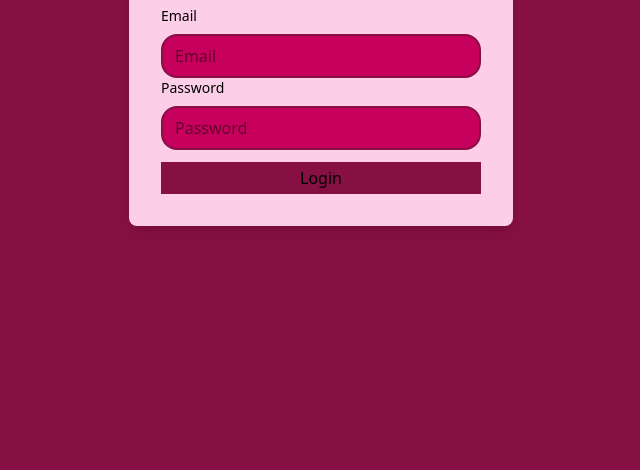
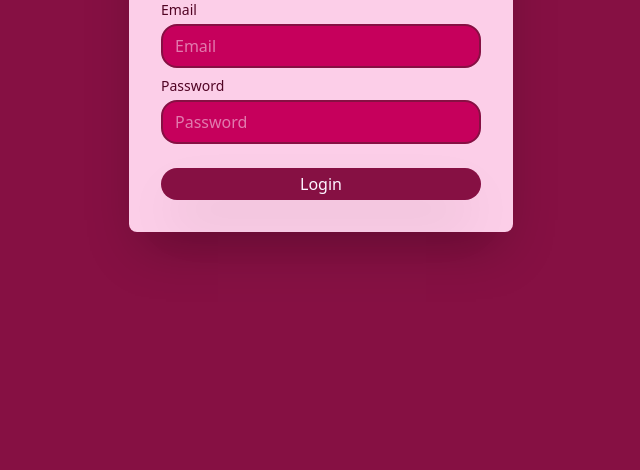
Before and after one commit to pratikshags538/web-dev, a website: page project1-Login-Tailwind/login.html in a window 1280 px wide. Shown: the part 330-800 px from the top of the page, without its empty margins (319-959 px from the left). Drawn offline with nearby package versions, Linux system fonts and the light colour scheme; files that its build step writes are made by us from their sources.

Commit message:
Project 1 - Login using Tailwind CSS

```diff
--- a/project1-Login-Tailwind/login.html
+++ b/project1-Login-Tailwind/login.html
@@ -6,21 +6,22 @@
     <title>Login</title>
 </head>
 <body class="bg-pink-900 flex justify-center items-center min-h-screen" >
-    <div class="bg-pink-200 rounded-lg p-8 shadow-lg max-w-sm w-full">
+    <div class="bg-pink-200 rounded-lg p-8 shadow-2xl max-w-sm w-full">
         <h1 class="text-3xl text-center font-bold mb-6 text-pink-900">Login</h1>
         <form action="">
             <div class="">
-                <label for="" class="block text-sm mb-2">Email</label>
+                <label for="" class="block text-sm mb-1 text-pink-950">Email</label>
                 <input type="email" name="" placeholder="Email" id=""
-                class="w-full py-2 px-3 bg-pink-700 rounded-2xl
-                focus:outline none  border-2 border-pink-900">
+                class="w-full py-2 px-3 mb-2 bg-pink-700 rounded-2xl
+                focus:outline none  border-2 border-pink-900 text-fuchsia-50">
             </div>
             <div class="">
-                <label for="" class="block text-sm mb-2">Password</label>
+                <label for="" class="block text-sm mb-1 text-pink-950">Password</label>
                 <input type="password" name="" placeholder="Password" id=""
-                class="w-full py-2 px-3 bg-pink-700 rounded-2xl focus:outline none border-2 border-pink-900">
+                class="w-full py-2 px-3 mb-2 bg-pink-700 rounded-2xl
+                focus:outline none border-2 border-pink-900 text-fuchsia-50">
             </div>
-            <button type="submit" class="w-full py-1 px-3 mt-3 bg-pink-900">
+            <button type="submit" class="w-full py-1 px-3 mt-4 bg-pink-900 rounded-2xl text-fuchsia-50 hover:bg-pink-800 shadow-2xl">
                 Login
             </button>
         </form>
```
